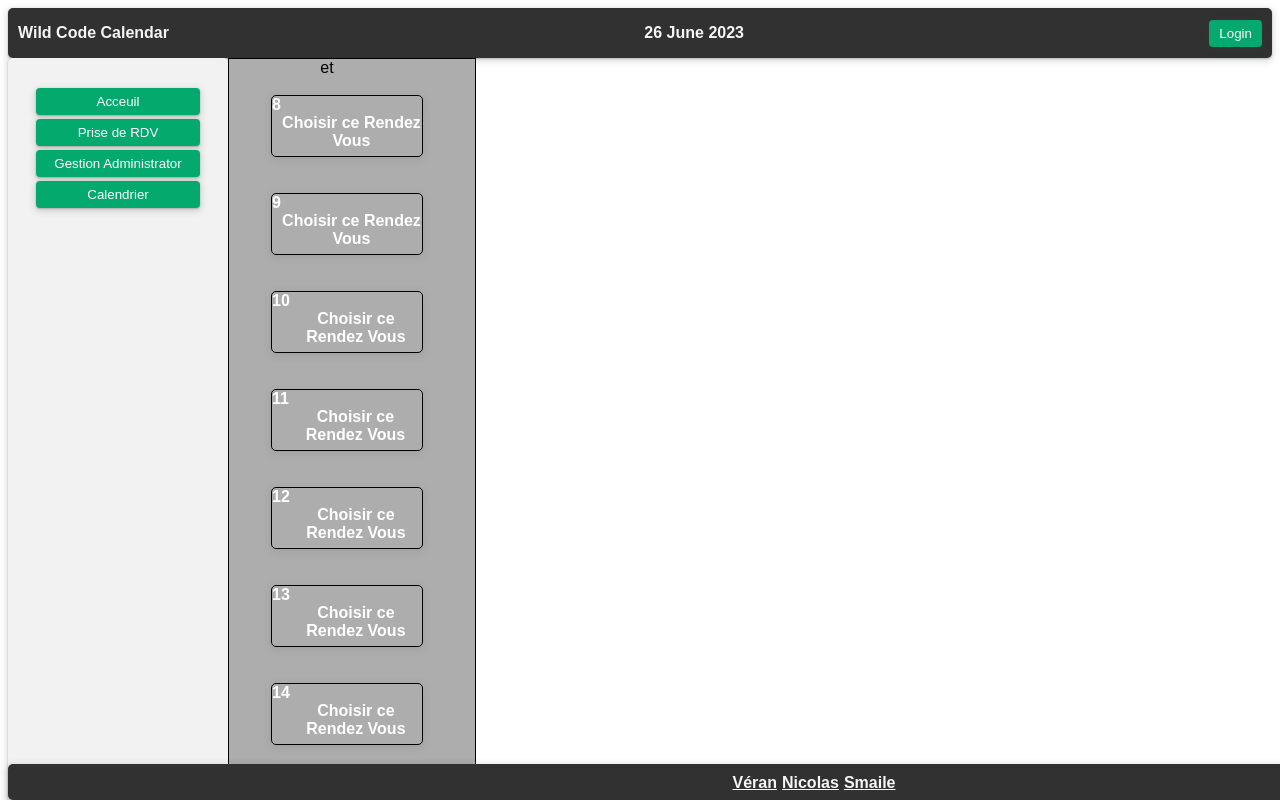
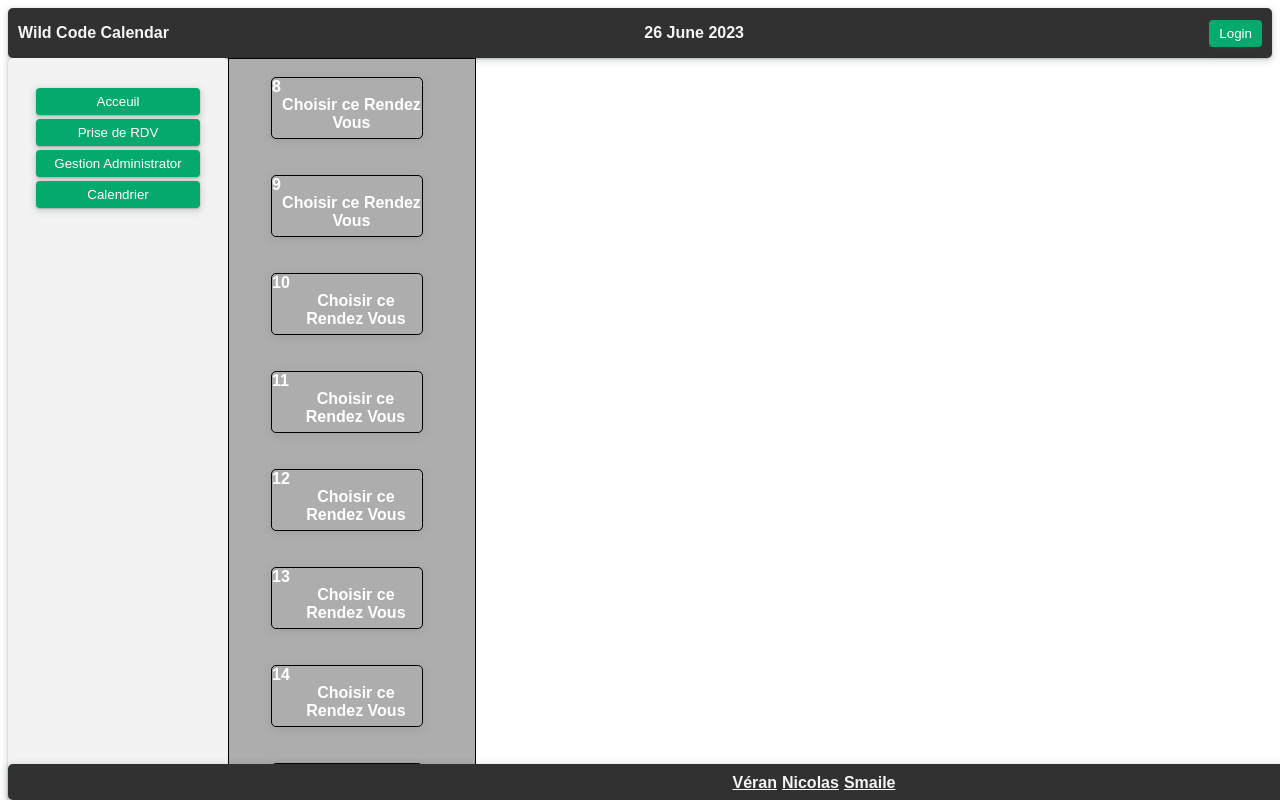
Before and after one commit to Vv214/TpCalendar, an Angular app: page /jour in a window 1280 px wide. Shown: the top 800 px of the page. Built offline with nearby package versions, Linux system fonts and the light colour scheme.

Commit message:
Modification Style css

```diff
--- a/src/app/Component/daily/daily.component.html
+++ b/src/app/Component/daily/daily.component.html
@@ -1,6 +1,6 @@
 <div class="contentDaily">
 
-    <div class="afficher-month"> {{jour}} et {{mois}} </div>
+    <div class="afficher-month"> {{jour}} {{mois}} </div>
     <ul *ngFor="let creneau of creneaux">
         <p class="creneau" (click)="formAppel(jour, mois, creneau)"> {{ creneau }}
             <a [routerLink]="['/jour']" [queryParams]="{ id: jour, mois : mois, creneau : creneau }">
```
